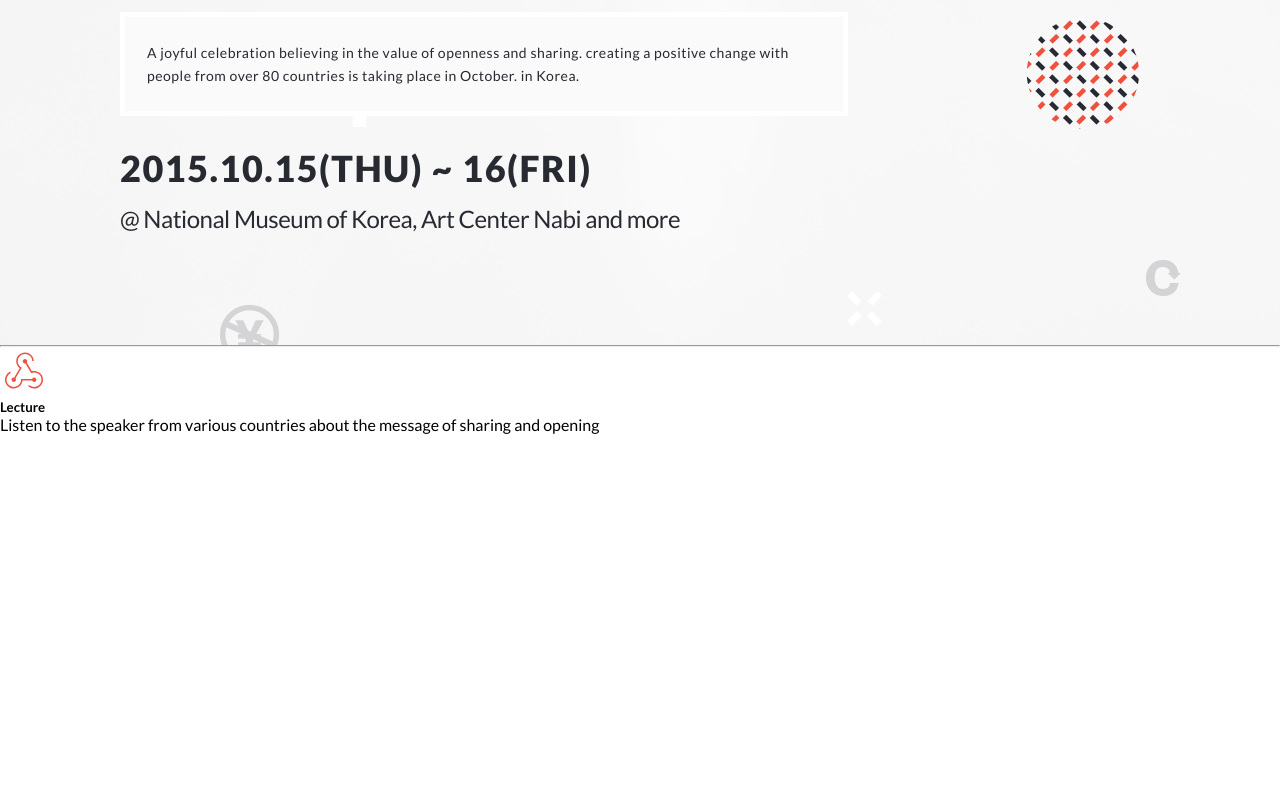
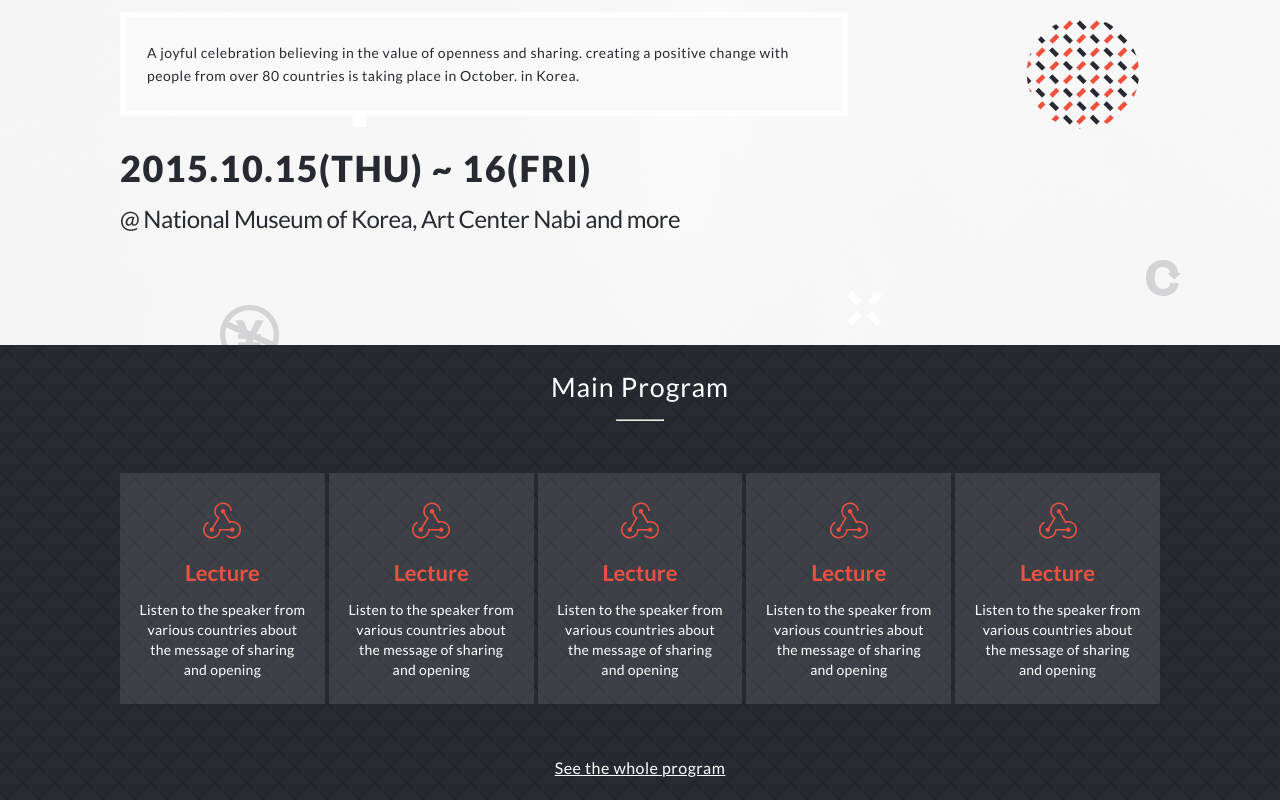
Before and after one commit to shahzaman900/module1-capstone-project, a website: page index.html in a window 1280 px wide. Shown: the part 472-1272 px from the top of the page. Before the commit the page ends 906 px from the top, so only its background shows below. Drawn offline with nearby package versions, Linux system fonts and the light colour scheme; files whose address does not match are found by name.

Commit message:
Main Program section completed

```diff
--- a/index.html
+++ b/index.html
@@ -67,7 +67,7 @@
 		<section id="mainProgram">
 			<div class="program">
 				<div class="title">
-					<title>Main Program</title>
+					<h4>Main Program</h4>
 					<hr />
 				</div>
 				<div class="cards">
@@ -82,12 +82,54 @@
 							the message of sharing and opening
 						</p>
 					</div>
-					<div></div>
-					<div></div>
-					<div></div>
-					<div></div>
+					<div class="card">
+						<img
+							src="./images/webhook-fill-0-wght-200-grad-0-opsz-481.svg"
+							alt=""
+						/>
+						<h5>Lecture</h5>
+						<p>
+							Listen to the speaker from various countries about
+							the message of sharing and opening
+						</p>
+					</div>
+					<div class="card">
+						<img
+							src="./images/webhook-fill-0-wght-200-grad-0-opsz-481.svg"
+							alt=""
+						/>
+						<h5>Lecture</h5>
+						<p>
+							Listen to the speaker from various countries about
+							the message of sharing and opening
+						</p>
+					</div>
+					<div class="card">
+						<img
+							src="./images/webhook-fill-0-wght-200-grad-0-opsz-481.svg"
+							alt=""
+						/>
+						<h5>Lecture</h5>
+						<p>
+							Listen to the speaker from various countries about
+							the message of sharing and opening
+						</p>
+					</div>
+					<div class="card">
+						<img
+							src="./images/webhook-fill-0-wght-200-grad-0-opsz-481.svg"
+							alt=""
+						/>
+						<h5>Lecture</h5>
+						<p>
+							Listen to the speaker from various countries about
+							the message of sharing and opening
+						</p>
+					</div>
 				</div>
-				<div class="seemore"></div>
+				<div class="seemore">
+					<p>See the whole program</p>
+				</div>
 			</div>
 		</section>
 
--- a/scss/index.scss
+++ b/scss/index.scss
@@ -1,2 +1,3 @@
 @forward 'global';
 @forward 'headline';
+@forward 'mainProgram';
--- /dev/null
+++ b/scss/mainProgram/_index.scss
@@ -0,0 +1 @@
+@forward 'mainProgram'
--- /dev/null
+++ b/scss/mainProgram/_mainProgram.scss
@@ -0,0 +1,88 @@
+#mainProgram {
+  display: flex;
+  padding: 0.625rem;
+  flex-direction: column;
+  justify-content: center;
+  align-items: center;
+  gap: 0.625rem;
+  flex-shrink: 0;
+  background: url(../images/main_program_bg.png) rgb(0, 0, 0) 100% / cover no-repeat;
+
+  .program {
+    display: flex;
+    flex-direction: column;
+    align-items: center;
+    width: 65rem;
+    gap: 2.625rem;
+
+    .title {
+      display: flex;
+      padding: 0.625rem;
+      flex-direction: column;
+      align-items: center;
+      gap: 0.625rem;
+
+      h4 {
+        color: #FFF;
+        font-size: 1.67394rem;
+        font-weight: 500;
+        line-height: 2.75rem;
+        letter-spacing: 0.05981rem;
+      }
+
+      hr {
+        width: 3rem;
+        height: 0rem;
+        color: #EC5242;
+      }
+    }
+
+    .cards {
+      display: flex;
+      width: 100%;
+      align-items: flex-start;
+      gap: 0.25rem;
+
+      .card {
+        display: flex;
+        flex-direction: column;
+        align-items: center;
+        gap: 0.8125rem;
+        padding: 1.5rem 1.125rem;
+        flex: 1 0 0;
+        background: rgba(255, 255, 255, 0.10);
+
+        h5 {
+          color: var(--primary-c-olor, #EC5242);
+          font-size: 1.375rem;
+          line-height: 1.75rem;
+        }
+
+        p {
+          color: #FFF;
+          text-align: center;
+          font-size: 0.875rem;
+          line-height: 1.25rem;
+          letter-spacing: 0.01563rem;
+        }
+      }
+    }
+
+    .seemore {
+      display: flex;
+      padding: 0.625rem;
+      flex-direction: column;
+      align-items: center;
+      gap: 0.625rem;
+
+      p {
+        color: #FFF;
+        font-size: 1rem;
+        line-height: 1.5rem;
+        letter-spacing: 0.03125rem;
+        text-decoration-line: underline;
+        cursor: pointer;
+      }
+    }
+  }
+}
```
Also changed, not shown: dist/index.css, scss/dist/index.css (added), scss/images/main_program_bg.png (added), scss/mainProgram/dist/_index.css (added), scss/mainProgram/dist/_mainProgram.css (added), 1 other file.
